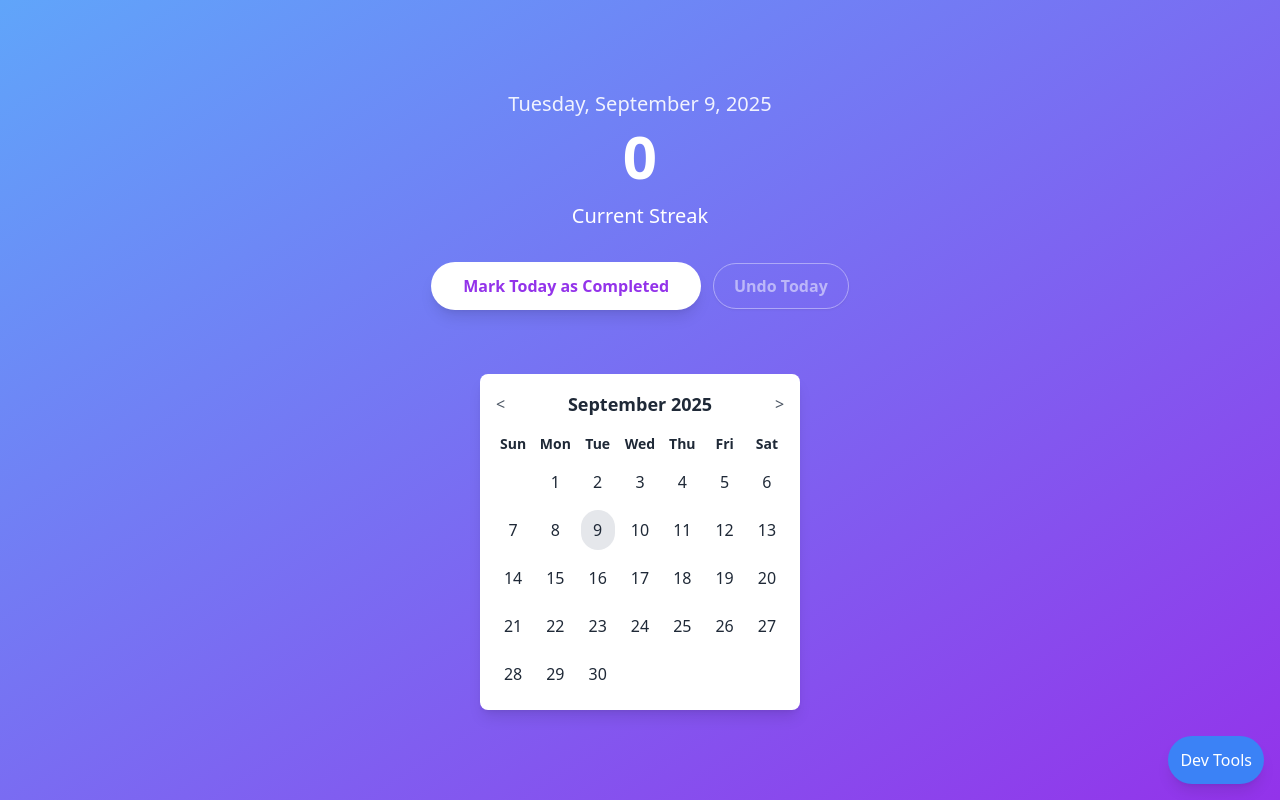
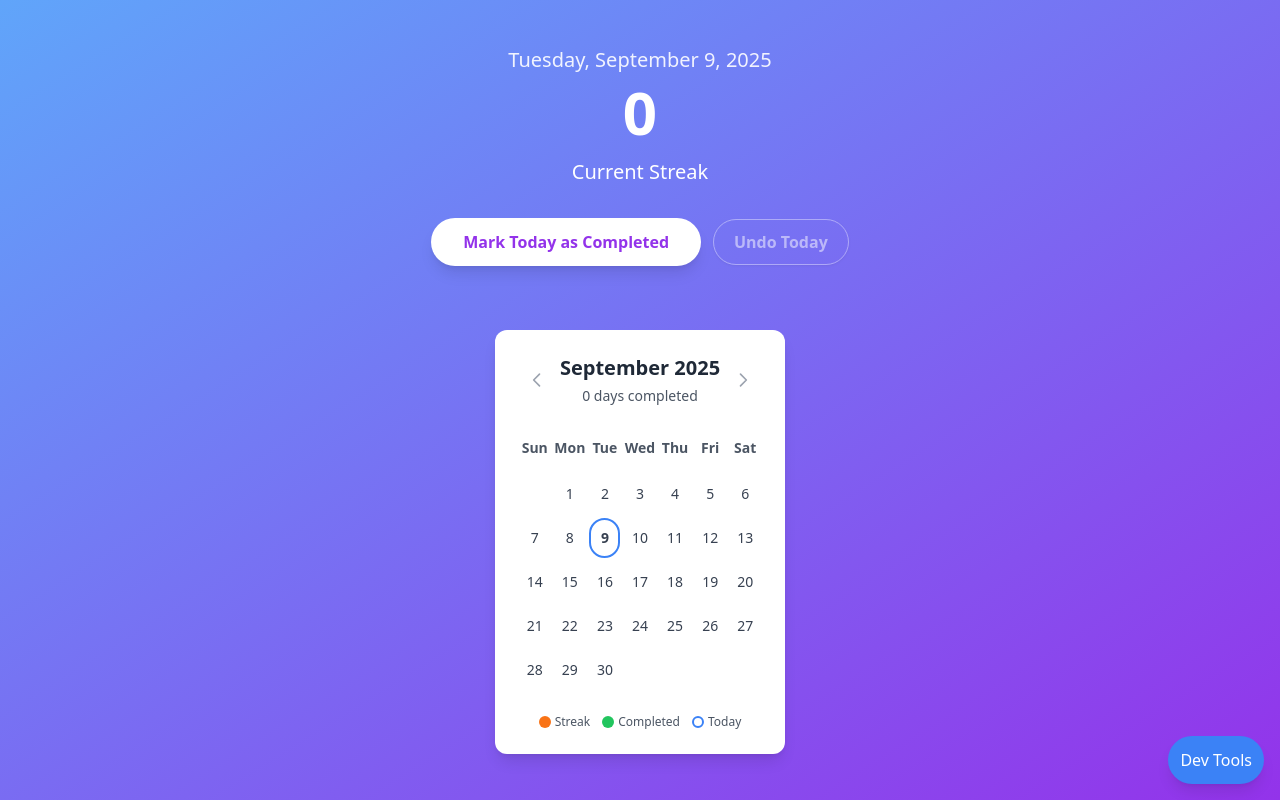
Before and after one commit to paragdangui/streak-tracker, a Nuxt app in the folder frontend/: page / in a window 1280 px wide. Built offline with nearby package versions, Linux system fonts and the light colour scheme; no server answers.

Commit message:
Shows streaks on the calender visually.

```diff
--- a/frontend/components/StreakCalendar.vue
+++ b/frontend/components/StreakCalendar.vue
@@ -1,38 +1,148 @@
 <template>
-  <div class="bg-white text-gray-800 p-4 rounded-lg shadow-lg w-full max-w-md">
-    <div class="flex justify-between items-center mb-4">
-      <button @click="previousMonth" class="text-gray-600 hover:text-gray-800">&lt;</button>
-      <h2 class="text-lg font-bold">{{ monthYear }}</h2>
-      <button @click="nextMonth" class="text-gray-600 hover:text-gray-800">&gt;</button>
+  <div class="bg-white text-gray-800 p-6 rounded-xl shadow-lg w-full max-w-md mx-auto">
+    <!-- Header with month navigation -->
+    <div class="flex justify-between items-center mb-6">
+      <button
+        @click="previousMonth"
+        class="p-2 hover:bg-gray-100 rounded-lg transition-colors duration-200"
+        :class="{'text-gray-400 cursor-not-allowed': !canGoToPreviousMonth}"
+        :disabled="!canGoToPreviousMonth"
+      >
+        <svg class="w-5 h-5" fill="none" stroke="currentColor" viewBox="0 0 24 24">
+          <path stroke-linecap="round" stroke-linejoin="round" stroke-width="2" d="M15 19l-7-7 7-7"/>
+        </svg>
+      </button>
+
+      <div class="text-center">
+        <h2 class="text-xl font-bold text-gray-800">{{ monthYear }}</h2>
+        <p class="text-sm text-gray-600 mt-1">{{ completedDaysInMonth }} days completed</p>
       </div>
-    <div class="grid grid-cols-7 gap-2 text-center">
-      <div v-for="day in weekdays" :key="day" class="font-bold text-sm">{{ day }}</div>
-      <div v-for="blank in blankDays" :key="'blank-' + blank"></div>
+
+      <button
+        @click="nextMonth"
+        class="p-2 hover:bg-gray-100 rounded-lg transition-colors duration-200"
+        :class="{'text-gray-400 cursor-not-allowed': !canGoToNextMonth}"
+        :disabled="!canGoToNextMonth"
+      >
+        <svg class="w-5 h-5" fill="none" stroke="currentColor" viewBox="0 0 24 24">
+          <path stroke-linecap="round" stroke-linejoin="round" stroke-width="2" d="M9 5l7 7-7 7"/>
+        </svg>
+      </button>
+    </div>
+
+    <!-- Weekday headers -->
+    <div class="grid grid-cols-7 gap-1 mb-2">
+      <div v-for="day in weekdays" :key="day" class="text-center text-sm font-semibold text-gray-600 py-2">
+        {{ day }}
+      </div>
+    </div>
+
+    <!-- Calendar grid -->
+    <div class="grid grid-cols-7 gap-1">
+      <!-- Empty cells for days before month starts -->
+      <div v-for="blank in blankDays" :key="'blank-' + blank" class="h-10"></div>
+
+      <!-- Days of the month -->
       <div
         v-for="day in daysInMonth"
         :key="day"
-        class="relative p-2 rounded-full cursor-pointer flex items-center justify-center"
-        :class="{
-          'bg-gray-200': !isCompleted(day) && isToday(day),
-        }"
+        class="relative h-10 flex items-center justify-center rounded-full text-sm font-medium transition-all duration-200 cursor-pointer"
+        :class="getDayClasses(day)"
+        @click="onDayClick(day)"
+        :title="getDayTooltip(day)"
       >
-        <span :class="{'opacity-50': isCompleted(day)}">{{ day }}</span>
-        <div v-if="isCompleted(day)" class="absolute inset-0 flex items-center justify-center">
-          <svg class="w-8 h-8 text-purple-600" fill="none" stroke="currentColor" viewBox="0 0 24 24" xmlns="http://www.w3.org/2000/svg"><path stroke-linecap="round" stroke-linejoin="round" stroke-width="2" d="M9 12l2 2 4-4m6 2a9 9 0 11-18 0 9 9 0 0118 0z"></path></svg>
+        <span class="relative z-10">{{ day }}</span>
+
+        <!-- Completion indicator background -->
+        <div
+          v-if="isCompleted(day)"
+          class="absolute inset-0 rounded-full"
+          :class="getDayCompletionIndicator(day)"
+        ></div>
+
+        <!-- Completion checkmark -->
+        <div
+          v-if="isCompleted(day)"
+          class="absolute inset-0 rounded-full flex items-center justify-center z-10"
+        >
+          <svg class="w-4 h-4 text-white drop-shadow-sm" fill="currentColor" viewBox="0 0 20 20">
+            <path fill-rule="evenodd" d="M16.707 5.293a1 1 0 010 1.414l-8 8a1 1 0 01-1.414 0l-4-4a1 1 0 011.414-1.414L8 12.586l7.293-7.293a1 1 0 011.414 0z" clip-rule="evenodd"/>
+          </svg>
         </div>
+
+        <!-- Today indicator ring -->
+        <div
+          v-if="isToday(day)"
+          class="absolute inset-0 rounded-full border-2"
+          :class="isCompleted(day) ? 'border-blue-300' : 'border-blue-500'"
+        ></div>
+
+        <!-- Streak flame indicator for active streaks -->
+        <div
+          v-if="isPartOfCurrentStreak(day) && !isToday(day)"
+          class="absolute -top-1 -right-1 text-orange-500"
+        >
+          <svg class="w-3 h-3" fill="currentColor" viewBox="0 0 20 20">
+            <path fill-rule="evenodd" d="M12.395 2.553a1 1 0 00-1.45-.385c-.345.23-.614.558-.822.88-.214.33-.403.713-.57 1.116-.334.804-.614 1.768-.84 2.734a31.365 31.365 0 00-.613 3.58 2.64 2.64 0 01-.945-1.067c-.328-.68-.398-1.534-.398-2.654A1 1 0 005.05 6.05 6.981 6.981 0 003 11a7 7 0 1011.95-4.95c-.592-.591-.98-.985-1.348-1.467-.363-.476-.724-1.063-1.207-2.03zM12.12 15.12A3 3 0 017 13s.879.5 2.5.5c0-1 .5-4 1.25-4.5.5 1 .786 1.293 1.371 1.879A2.99 2.99 0 0113 13a2.99 2.99 0 01-.879 2.121z" clip-rule="evenodd"/>
+          </svg>
+        </div>
+      </div>
+    </div>
+
+    <!-- Legend -->
+    <div class="mt-6 flex justify-center gap-3 text-xs text-gray-600">
+      <div class="flex items-center gap-1">
+        <div class="w-3 h-3 rounded-full bg-orange-500"></div>
+        <span>Streak</span>
+      </div>
+      <div class="flex items-center gap-1">
+        <div class="w-3 h-3 rounded-full bg-green-500"></div>
+        <span>Completed</span>
+      </div>
+      <div class="flex items-center gap-1">
+        <div class="w-3 h-3 rounded-full border-2 border-blue-500"></div>
+        <span>Today</span>
       </div>
     </div>
   </div>
 </template>
 
 <script setup lang="ts">
-import { ref, computed } from 'vue';
+import { ref, computed, onMounted } from 'vue';
 import { useStreaksStore } from '~/stores/streaks';
 
 const streaksStore = useStreaksStore();
 const currentDate = ref(new Date());
+const simulatedToday = ref<Date | null>(null);
 
 const weekdays = ['Sun', 'Mon', 'Tue', 'Wed', 'Thu', 'Fri', 'Sat'];
+
+// Get current date (real or simulated)
+const getCurrentDate = () => {
+  if (simulatedToday.value) {
+    const d = new Date(simulatedToday.value);
+    d.setHours(0, 0, 0, 0);
+    return d;
+  }
+  const d = new Date();
+  d.setHours(0, 0, 0, 0);
+  return d;
+};
+
+// Fetch simulated date from dev tools
+const fetchCurrentDate = async () => {
+  try {
+    const res = await fetch('/api/dev-tools/current-date');
+    if (!res.ok) return;
+    const data = await res.json();
+    const date = new Date(data.currentDate);
+    simulatedToday.value = date;
+  } catch (e) {
+    // Fallback to real current date if dev-tools endpoint unavailable
+    const date = new Date();
+    simulatedToday.value = date;
+  }
+};
 
 const monthYear = computed(() => {
   return currentDate.value.toLocaleDateString('en-US', {
@@ -53,36 +163,168 @@ const blankDays = computed(() => {
   return new Date(year, month, 1).getDay();
 });
 
+// New computed property for completed days in current month
+const completedDaysInMonth = computed(() => {
+  const year = currentDate.value.getFullYear();
+  const month = currentDate.value.getMonth();
+  const startOfMonth = new Date(year, month, 1);
+  const endOfMonth = new Date(year, month + 1, 0);
+
+  return streaksStore.streaks.filter((streak) => {
+    const streakDate = new Date(streak.completion_date);
+    return streakDate >= startOfMonth && streakDate <= endOfMonth;
+  }).length;
+});
+
+// Navigation constraints
+const canGoToPreviousMonth = computed(() => {
+  if (streaksStore.streaks.length === 0) return false;
+
+  const firstStreak = streaksStore.streaks[0];
+  if (!firstStreak) return false;
+
+  const earliestStreak = new Date(firstStreak.completion_date);
+  const previousMonth = new Date(
+    currentDate.value.getFullYear(),
+    currentDate.value.getMonth() - 1,
+    1
+  );
+
+  return previousMonth >= new Date(earliestStreak.getFullYear(), earliestStreak.getMonth(), 1);
+});
+
+const canGoToNextMonth = computed(() => {
+  const today = getCurrentDate();
+  const nextMonth = new Date(
+    currentDate.value.getFullYear(),
+    currentDate.value.getMonth() + 1,
+    1
+  );
+
+  return nextMonth <= new Date(today.getFullYear(), today.getMonth(), 1);
+});
+
 const isCompleted = (day: number) => {
   const year = currentDate.value.getFullYear();
   const month = currentDate.value.getMonth();
   const date = new Date(year, month, day);
-  date.setHours(0, 0, 0, 0);
-  return streaksStore.streaks.some(
-    (streak) => new Date(streak.completion_date).getTime() === date.getTime()
-  );
+
+  return streaksStore.streaks.some(streak => {
+    const streakDate = new Date(streak.completion_date);
+    return streakDate.getFullYear() === date.getFullYear() &&
+           streakDate.getMonth() === date.getMonth() &&
+           streakDate.getDate() === date.getDate();
+  });
 };
 
 const isToday = (day: number) => {
-  const today = new Date();
+  // Get today's date (might be simulated)
+  const today = getCurrentDate();
   const year = currentDate.value.getFullYear();
   const month = currentDate.value.getMonth();
   return today.getFullYear() === year && today.getMonth() === month && today.getDate() === day;
 };
 
+// Check if day is part of current streak
+const isPartOfCurrentStreak = (day: number) => {
+  if (!isCompleted(day) || streaksStore.currentStreak === 0) return false;
+
+  const year = currentDate.value.getFullYear();
+  const month = currentDate.value.getMonth();
+  const date = new Date(year, month, day);
+  date.setHours(0, 0, 0, 0);
+
+  // Get today's date (simulated)
+  const today = getCurrentDate();
+
+  // Calculate streak start date
+  const streakStartDate = new Date(today);
+  streakStartDate.setDate(streakStartDate.getDate() - streaksStore.currentStreak + 1);
+
+  return date >= streakStartDate && date <= today && isCompleted(day);
+};
+
+const getDayClasses = (day: number) => {
+  const classes = [];
+
+  if (isCompleted(day)) {
+    classes.push('text-white font-semibold');
+    if (isPartOfCurrentStreak(day)) {
+      classes.push('hover:scale-105');
+    }
+  } else {
+    classes.push('text-gray-700 hover:bg-gray-100');
+    if (isToday(day)) {
+      classes.push('font-semibold');
+    }
+  }
+
+  return classes.join(' ');
+};
+
+const getDayCompletionIndicator = (day: number) => {
+  if (isPartOfCurrentStreak(day)) {
+    return 'bg-orange-500 shadow-lg'; // Orange for streak days
+  }
+  return 'bg-green-500 shadow-lg'; // Green for old completed days
+};
+
+const getDayTooltip = (day: number) => {
+  const year = currentDate.value.getFullYear();
+  const month = currentDate.value.getMonth();
+  const date = new Date(year, month, day);
+
+  const dateStr = date.toLocaleDateString('en-US', {
+    weekday: 'long',
+    year: 'numeric',
+    month: 'long',
+    day: 'numeric',
+  });
+
+  if (isToday(day)) {
+    return `Today - ${dateStr}`;
+  } else if (isCompleted(day)) {
+    if (isPartOfCurrentStreak(day)) {
+      return `Streak day - ${dateStr}`;
+    }
+    return `Completed - ${dateStr}`;
+  } else {
+    return dateStr;
+  }
+};
+
+const onDayClick = (day: number) => {
+  if (isToday(day)) {
+    if (isCompleted(day)) {
+      streaksStore.undoToday();
+    } else {
+      streaksStore.markToday();
+    }
+  }
+};
+
 const previousMonth = () => {
+  if (canGoToPreviousMonth.value) {
     currentDate.value = new Date(
       currentDate.value.getFullYear(),
       currentDate.value.getMonth() - 1,
       1
     );
+  }
 };
 
 const nextMonth = () => {
+  if (canGoToNextMonth.value) {
     currentDate.value = new Date(
       currentDate.value.getFullYear(),
       currentDate.value.getMonth() + 1,
       1
     );
+  }
 };
+
+// Initialize component
+onMounted(() => {
+  fetchCurrentDate();
+});
 </script>
```
Also changed, not shown: 1 other file (tests, documents, lock files or other folders). Lines whose indentation alone changed are shown as unchanged.
